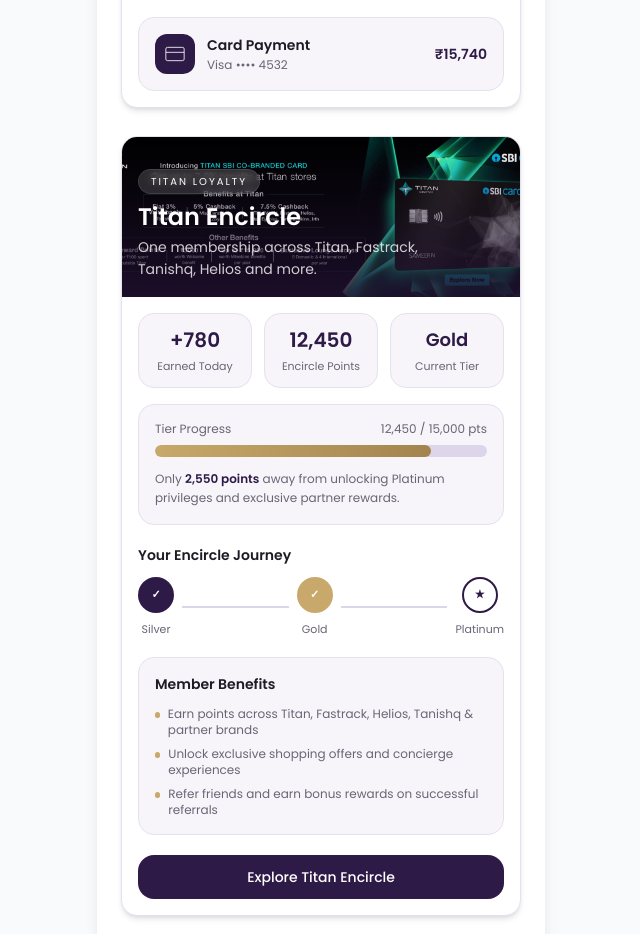
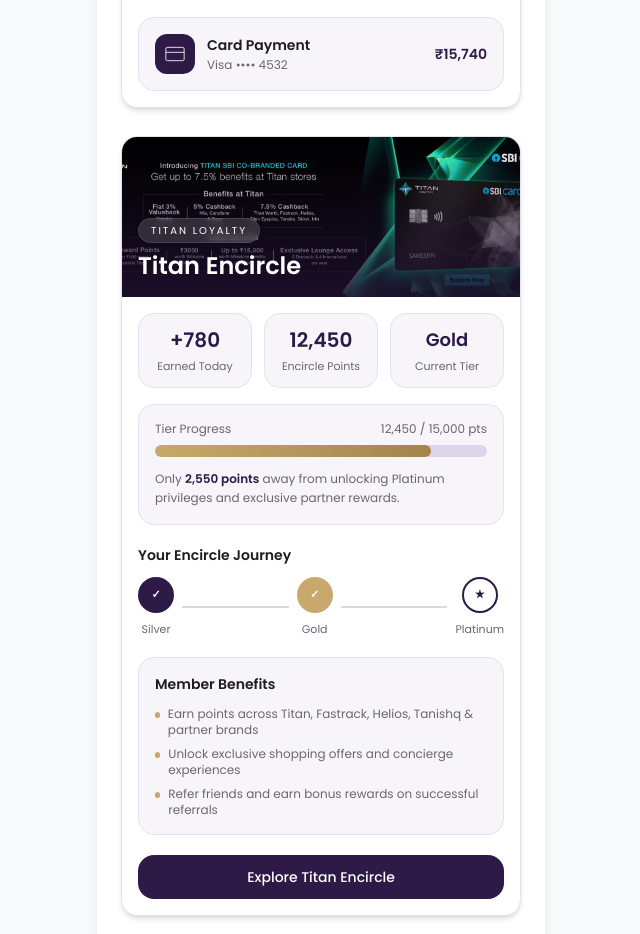
Before and after one commit to aadi310/Titan-Group-Smart-Receipt, a Next.js app: page / in a window 1280 px wide. Shown: the part 1100-2034 px from the top of the page, without its empty margins (319-959 px from the left). Built offline with nearby package versions, Linux system fonts and the light colour scheme.

Commit message:
Update page.tsx

```diff
--- a/app/page.tsx
+++ b/app/page.tsx
@@ -1303,7 +1303,7 @@ Powered by RDEP
   <div className="relative">
 
     <img
-      src="/images/design-mode/titan-sbi-1400.jpg"
+      src="/images/design-mode/Titan-sbi-1400.jpg"
       alt="Titan Encircle"
       className="w-full h-40 object-cover"
     />
@@ -1326,10 +1326,6 @@ Powered by RDEP
 
       <div className="text-2xl font-semibold leading-tight">
         Titan Encircle
-      </div>
-
-      <div className="text-sm text-white/80 mt-1 max-w-[280px] leading-relaxed">
-        One membership across Titan, Fastrack, Tanishq, Helios and more.
       </div>
 
     </div>
```
